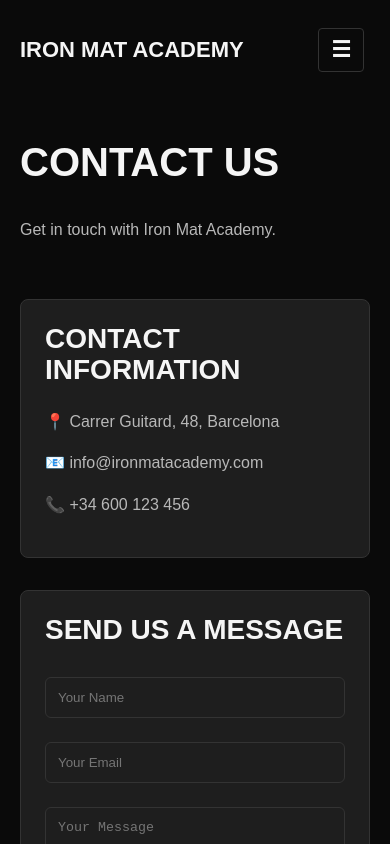
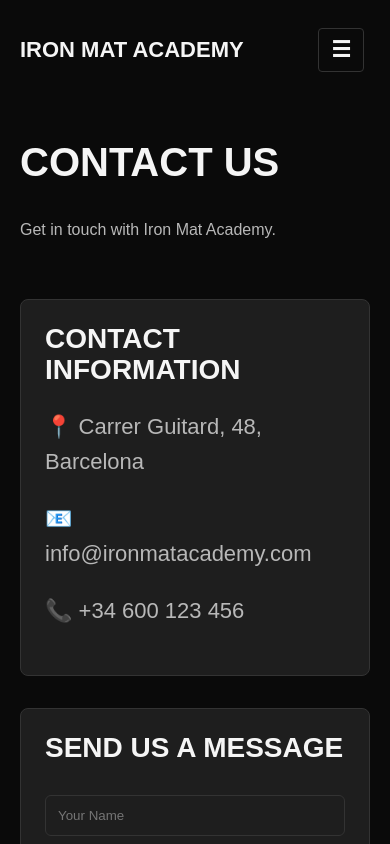
Before and after one commit to YenaKC/iron-mat-academy-client, a React (Vite) app: page /contact in a window 390 px wide. Shown: the top 844 px of the page. Built offline with nearby package versions, Linux system fonts and the light colour scheme.

Commit message:
fix a bug of mobile screen in contact

```diff
--- a/src/App.css
+++ b/src/App.css
@@ -24,6 +24,11 @@
   background-color: var(--bg-main);
   color: var(--text-main);
   font-family: Arial, Helvetica, sans-serif;
+}
+
+html,
+body {
+  overflow: hidden;
 }
 
 main {
@@ -311,24 +316,6 @@
 
 /* ================== CONTACT =================== */
 
-.contact-info {
-  background-color: var(--card-bg);
-  border: 1px solid var(--card-border);
-  border-radius: 8px;
-  padding: 24px;
-}
-
-.contact-info p {
-  word-break: break-word;
-}
-
-.contact-form {
-  background-color: var(--card-bg);
-  border: 1px solid var(--card-border);
-  border-radius: 8px;
-  padding: 24px;
-}
-
 .contact-layout {
   display: grid;
   gap: 16px;
@@ -336,14 +323,24 @@
 
 .contact-info,
 .contact-form {
-  width: 100;
+  width: 100%;
   min-width: 0;
+  background-color: var(--card-bg);
+  border: 1px solid var(--card-border);
+  border-radius: 8px;
+  padding: 24px;
   overflow-wrap: break-word;
+}
+
+.contact-info p {
+  font-size: 22px;
 }
 
 .contact-form form {
   max-width: none;
 }
+
+
 
 
 /* =================================================== */
```
